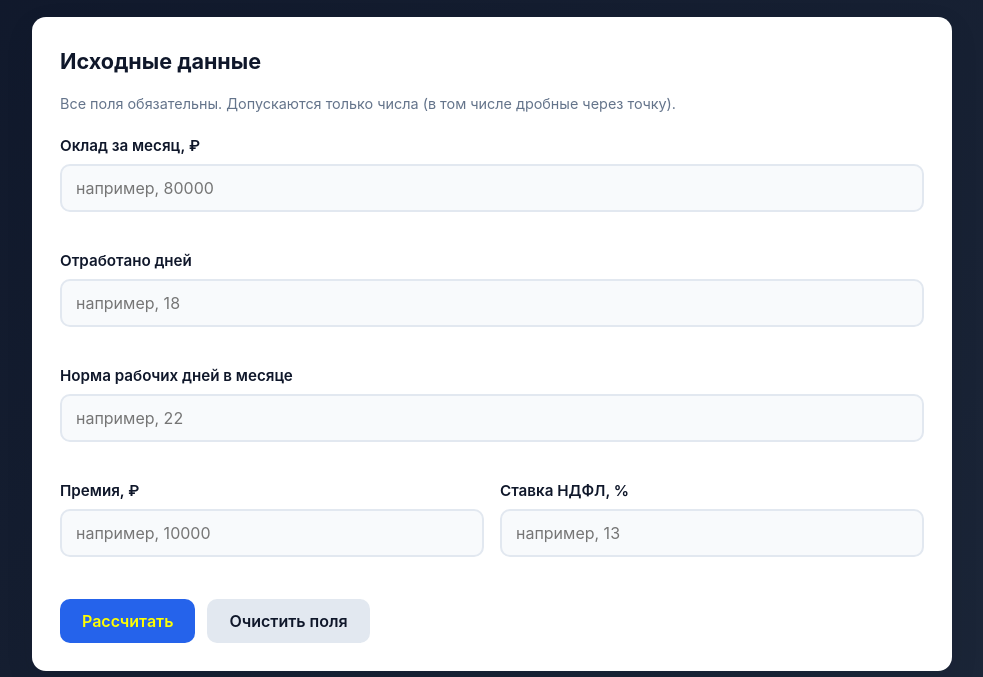
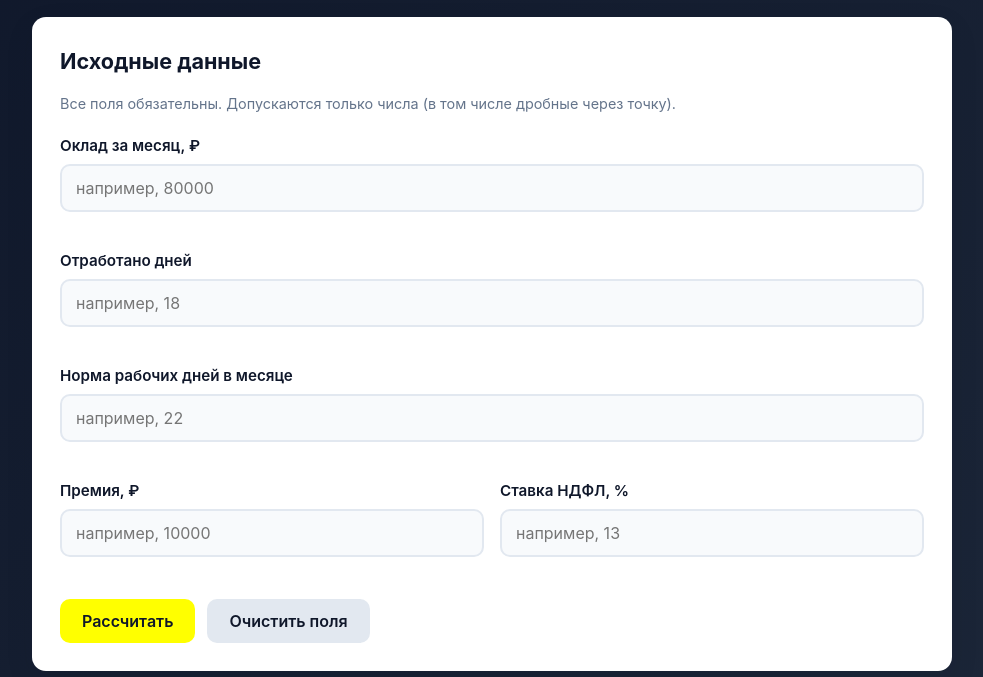
Before and after one commit to yc9cjkhcsw-dot/--2, a plain HTML site: page index.html in a window 1280 px wide. Shown: the part 123-800 px from the top of the page, without its empty margins (148-1131 px from the left). Drawn offline with Linux system fonts and the light colour scheme.

Commit message:
Update style.css
изменен цвет кнопки

```diff
--- a/style.css
+++ b/style.css
@@ -136,10 +136,11 @@ html, body {
 .btn:active { transform: translateY(1px); }
 
 .btn-primary {
-    background: var(--primary);
-    color: #ffff00;
+    background: #ffff00;
+    color: #0f172a;
+    ox-shadow: 0 2px 6px rgba(255, 255, 0, 0.35);
 }
-.btn-primary:hover { background: var(--primary-hover); box-shadow: 0 6px 16px rgba(37, 99, 235, 0.35); }
+.btn-primary:hover { background: #e6e600;); color: #0f172a;  box-shadow: 0 6px 16px rgba(230, 230, 0, 0.5); }
 
 .btn-secondary {
     background: #e2e8f0;
```
